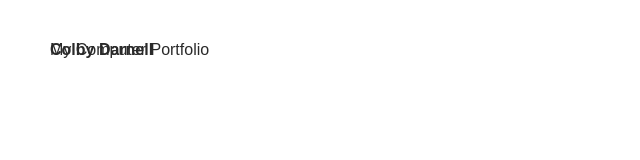
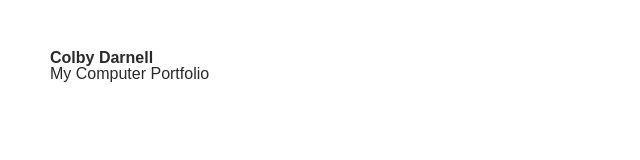
Before and after one commit to ColbyJ711/ColbyJ711.github.io, a plain HTML site: page index.html in a window 1280 px wide. Shown: the whole page, without its empty margins (0-640 px from the left). Drawn offline with Linux system fonts and the light colour scheme.

Commit message:
Lets see something good

```diff
--- a/screen.css
+++ b/screen.css
@@ -19,7 +19,7 @@ time, mark, audio, video {
   vertical-align: baseline; }
 
 body {
-  line-height: 0; }
+  line-height: 1; }
 
 ol, ul {
   list-style: none; }
```
